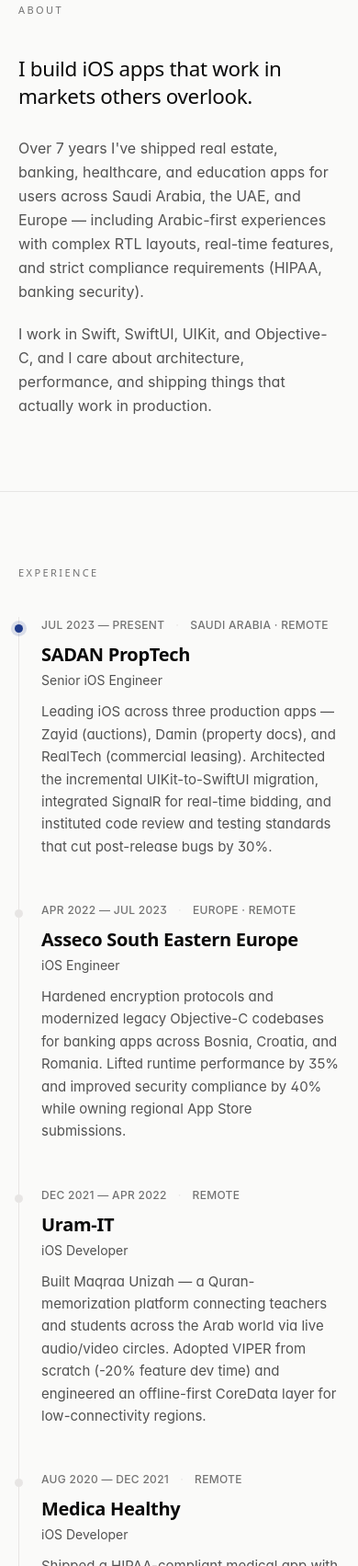
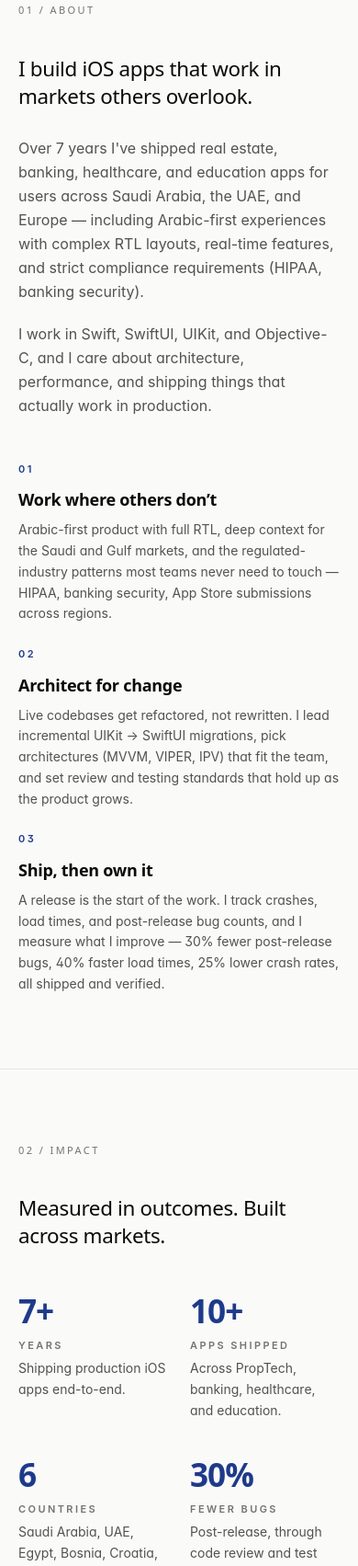
Before and after one commit to AmrAli22/amrali.dev, an Astro site: page / in a window 390 px wide. Shown: the part 922-2625 px from the top of the page at 92% size. Built offline with nearby package versions, Linux system fonts and the light colour scheme; Astro itself is replaced by a stand-in of ours.

Commit message:
Restructure sections to a numbered 01–06 layout with an Impact tile grid
Reshapes the single-page flow after the reference portfolio while
keeping the locked design tokens (deep-blue accent, off-white
background, Geist display) untouched.

- Section labels switch to "0N / Name" and re-order to
  About → Impact → Selected Work → Experience → Expertise → Connect.
- About grows a trio of principle cards drawn from the existing
  intro copy (no new claims introduced).
- New Impact section surfaces six headline stats, all drawn from
  figures already attributed in the project and experience data
  (7+ years, 10+ apps, 6 countries, 30% bug reduction, 40% faster
  load, Arabic-first RTL).
- Experience gains a Years / Companies / Sectors strip above the
  timeline, mirroring the reference's small stat row.
- Nav reflects the new section order and names.
- Uram-IT becomes Alqemam qTech (same Dec 2021 – Apr 2022 dates),
  with the summary pointed at Aljoud instead of Maqraa.

Education is intentionally not added yet — pending Amr's inputs.

Co-Authored-By: Claude Opus 4.7 <noreply@anthropic.com>

```diff
--- a/src/components/About.astro
+++ b/src/components/About.astro
@@ -1,4 +1,5 @@
 ---
+import { principles } from '../data/principles';
 ---
 
 <section
@@ -13,7 +14,7 @@
           id="about-heading"
           class="text-[11px] tracking-[0.22em] uppercase text-subtle font-medium"
         >
-          About
+          01 / About
         </h2>
       </div>
       <div class="md:col-span-9">
@@ -36,6 +37,22 @@
             actually work in production.
           </p>
         </div>
+
+        <div class="mt-12 md:mt-16 grid grid-cols-1 md:grid-cols-3 gap-6 md:gap-8">
+          {principles.map((p) => (
+            <div class="flex flex-col">
+              <span class="text-[11px] tracking-[0.22em] uppercase text-accent font-semibold">
+                {p.number}
+              </span>
+              <h3 class="mt-3 font-display text-[18px] md:text-[19px] text-ink font-semibold tracking-tightish">
+                {p.title}
+              </h3>
+              <p class="mt-2 text-[14px] md:text-[15px] text-muted leading-relaxed">
+                {p.body}
+              </p>
+            </div>
+          ))}
+        </div>
       </div>
     </div>
   </div>
--- a/src/components/Contact.astro
+++ b/src/components/Contact.astro
@@ -16,7 +16,7 @@ const githubUrl = 'https://github.com/AmrAli22';
           id="contact-heading"
           class="text-[11px] tracking-[0.22em] uppercase text-subtle font-medium"
         >
-          Get in Touch
+          06 / Let&rsquo;s Connect
         </h2>
       </div>
 
--- a/src/components/Experience.astro
+++ b/src/components/Experience.astro
@@ -1,5 +1,11 @@
 ---
 import { experience } from '../data/experience';
+
+const stats = [
+  { value: '7+', label: 'Years' },
+  { value: '6', label: 'Companies' },
+  { value: '4', label: 'Sectors' },
+];
 ---
 
 <section
@@ -8,15 +14,37 @@ import { experience } from '../data/experience';
   class="border-t border-line"
 >
   <div class="mx-auto max-w-content px-5 md:px-8 py-20 md:py-32">
-    <div class="grid md:grid-cols-12 gap-10 md:gap-16">
+    <div class="grid md:grid-cols-12 gap-10 md:gap-16 mb-12 md:mb-16">
       <div class="md:col-span-3">
         <h2
           id="experience-heading"
           class="text-[11px] tracking-[0.22em] uppercase text-subtle font-medium"
         >
-          Experience
+          04 / Experience
         </h2>
       </div>
+      <div class="md:col-span-9">
+        <p class="font-display text-[clamp(1.4rem,3vw,2.1rem)] leading-[1.35] tracking-tightish text-ink max-w-3xl font-medium">
+          A career built across six teams and four sectors.
+        </p>
+
+        <dl class="mt-8 md:mt-10 flex flex-wrap gap-x-10 gap-y-6">
+          {stats.map((s) => (
+            <div class="flex flex-col">
+              <dt class="font-display text-[clamp(1.8rem,4vw,2.4rem)] leading-none tracking-tighter2 text-accent font-semibold">
+                {s.value}
+              </dt>
+              <dd class="mt-1.5 text-[11px] tracking-[0.22em] uppercase text-subtle font-semibold">
+                {s.label}
+              </dd>
+            </div>
+          ))}
+        </dl>
+      </div>
+    </div>
+
+    <div class="grid md:grid-cols-12 gap-10 md:gap-16">
+      <div class="md:col-span-3"></div>
 
       <ol class="md:col-span-9 relative">
         {experience.map((entry, i) => (
--- /dev/null
+++ b/src/components/Impact.astro
@@ -0,0 +1,45 @@
+---
+import { impactStats } from '../data/impact';
+---
+
+<section
+  id="impact"
+  aria-labelledby="impact-heading"
+  class="border-t border-line"
+>
+  <div class="mx-auto max-w-content px-5 md:px-8 py-20 md:py-32">
+    <div class="grid md:grid-cols-12 gap-10 md:gap-16 mb-12 md:mb-16">
+      <div class="md:col-span-3">
+        <h2
+          id="impact-heading"
+          class="text-[11px] tracking-[0.22em] uppercase text-subtle font-medium"
+        >
+          02 / Impact
+        </h2>
+      </div>
+      <div class="md:col-span-9">
+        <p class="font-display text-[clamp(1.4rem,3vw,2.1rem)] leading-[1.35] tracking-tightish text-ink max-w-3xl font-medium">
+          Measured in outcomes. Built across markets.
+        </p>
+      </div>
+    </div>
+
+    <dl class="grid grid-cols-2 md:grid-cols-3 gap-y-10 md:gap-y-14 gap-x-6 md:gap-x-10">
+      {impactStats.map((s) => (
+        <div class="flex flex-col">
+          <dt class="font-display text-[clamp(2.2rem,5.5vw,3.6rem)] leading-none tracking-tighter2 text-accent font-semibold">
+            {s.value}
+          </dt>
+          <dd class="mt-3 flex flex-col">
+            <span class="text-[11px] tracking-[0.22em] uppercase text-subtle font-semibold">
+              {s.label}
+            </span>
+            <span class="mt-1.5 text-[14px] md:text-[15px] text-muted leading-relaxed max-w-xs">
+              {s.caption}
+            </span>
+          </dd>
+        </div>
+      ))}
+    </dl>
+  </div>
+</section>
--- a/src/components/Nav.astro
+++ b/src/components/Nav.astro
@@ -1,10 +1,11 @@
 ---
 const links = [
   { href: '#about', label: 'About' },
+  { href: '#impact', label: 'Impact' },
+  { href: '#projects', label: 'Work' },
   { href: '#experience', label: 'Experience' },
-  { href: '#projects', label: 'Work' },
-  { href: '#skills', label: 'Skills' },
-  { href: '#contact', label: 'Contact' },
+  { href: '#skills', label: 'Expertise' },
+  { href: '#contact', label: 'Connect' },
 ];
 ---
 
--- a/src/components/Projects.astro
+++ b/src/components/Projects.astro
@@ -14,7 +14,7 @@ import { projects } from '../data/projects';
           id="projects-heading"
           class="text-[11px] tracking-[0.22em] uppercase text-subtle font-medium"
         >
-          Selected Work
+          03 / Selected Work
         </h2>
       </div>
       <div class="md:col-span-9">
--- a/src/components/Skills.astro
+++ b/src/components/Skills.astro
@@ -15,7 +15,7 @@ import { skills } from '../data/skills';
           id="skills-heading"
           class="text-[11px] tracking-[0.22em] uppercase text-subtle font-medium"
         >
-          Skills
+          05 / Expertise
         </h2>
       </div>
       <div class="md:col-span-9">
--- a/src/data/experience.ts
+++ b/src/data/experience.ts
@@ -27,13 +27,13 @@ export const experience: ExperienceEntry[] = [
       'Hardened encryption protocols and modernized legacy Objective-C codebases for banking apps across Bosnia, Croatia, and Romania. Lifted runtime performance by 35% and improved security compliance by 40% while owning regional App Store submissions.',
   },
   {
-    company: 'Uram-IT',
+    company: 'Alqemam qTech',
     role: 'iOS Developer',
     start: 'Dec 2021',
     end: 'Apr 2022',
     location: 'Remote',
     summary:
-      'Built Maqraa Unizah — a Quran-memorization platform connecting teachers and students across the Arab world via live audio/video circles. Adopted VIPER from scratch (-20% feature dev time) and engineered an offline-first CoreData layer for low-connectivity regions.',
+      'Shipped Aljoud, an integrated university learning marketplace with structured courses, in-app purchases, and PDFKit-rendered study materials across multiple universities and majors.',
   },
   {
     company: 'Medica Healthy',
--- /dev/null
+++ b/src/data/impact.ts
@@ -0,0 +1,38 @@
+export interface ImpactStat {
+  value: string;
+  label: string;
+  caption: string;
+}
+
+export const impactStats: ImpactStat[] = [
+  {
+    value: '7+',
+    label: 'Years',
+    caption: 'Shipping production iOS apps end-to-end.',
+  },
+  {
+    value: '10+',
+    label: 'Apps shipped',
+    caption: 'Across PropTech, banking, healthcare, and education.',
+  },
+  {
+    value: '6',
+    label: 'Countries',
+    caption: 'Saudi Arabia, UAE, Egypt, Bosnia, Croatia, Romania.',
+  },
+  {
+    value: '30%',
+    label: 'Fewer bugs',
+    caption: 'Post-release, through code review and test coverage.',
+  },
+  {
+    value: '40%',
+    label: 'Faster load',
+    caption: 'Via caching, threading, and memory optimization.',
+  },
+  {
+    value: 'RTL',
+    label: 'Arabic-first',
+    caption: 'Full right-to-left across every shipped product.',
+  },
+];
--- /dev/null
+++ b/src/data/principles.ts
@@ -0,0 +1,23 @@
+export interface Principle {
+  number: string;
+  title: string;
+  body: string;
+}
+
+export const principles: Principle[] = [
+  {
+    number: '01',
+    title: 'Work where others don’t',
+    body: 'Arabic-first product with full RTL, deep context for the Saudi and Gulf markets, and the regulated-industry patterns most teams never need to touch — HIPAA, banking security, App Store submissions across regions.',
+  },
+  {
+    number: '02',
+    title: 'Architect for change',
+    body: 'Live codebases get refactored, not rewritten. I lead incremental UIKit → SwiftUI migrations, pick architectures (MVVM, VIPER, IPV) that fit the team, and set review and testing standards that hold up as the product grows.',
+  },
+  {
+    number: '03',
+    title: 'Ship, then own it',
+    body: 'A release is the start of the work. I track crashes, load times, and post-release bug counts, and I measure what I improve — 30% fewer post-release bugs, 40% faster load times, 25% lower crash rates, all shipped and verified.',
+  },
+];
--- a/src/pages/index.astro
+++ b/src/pages/index.astro
@@ -2,8 +2,9 @@
 import Layout from '../layouts/Layout.astro';
 import Hero from '../components/Hero.astro';
 import About from '../components/About.astro';
+import Impact from '../components/Impact.astro';
+import Projects from '../components/Projects.astro';
 import Experience from '../components/Experience.astro';
-import Projects from '../components/Projects.astro';
 import Skills from '../components/Skills.astro';
 import Contact from '../components/Contact.astro';
 ---
@@ -11,8 +12,9 @@ import Contact from '../components/Contact.astro';
 <Layout>
   <Hero />
   <About />
+  <Impact />
+  <Projects />
   <Experience />
-  <Projects />
   <Skills />
   <Contact />
 </Layout>
```
